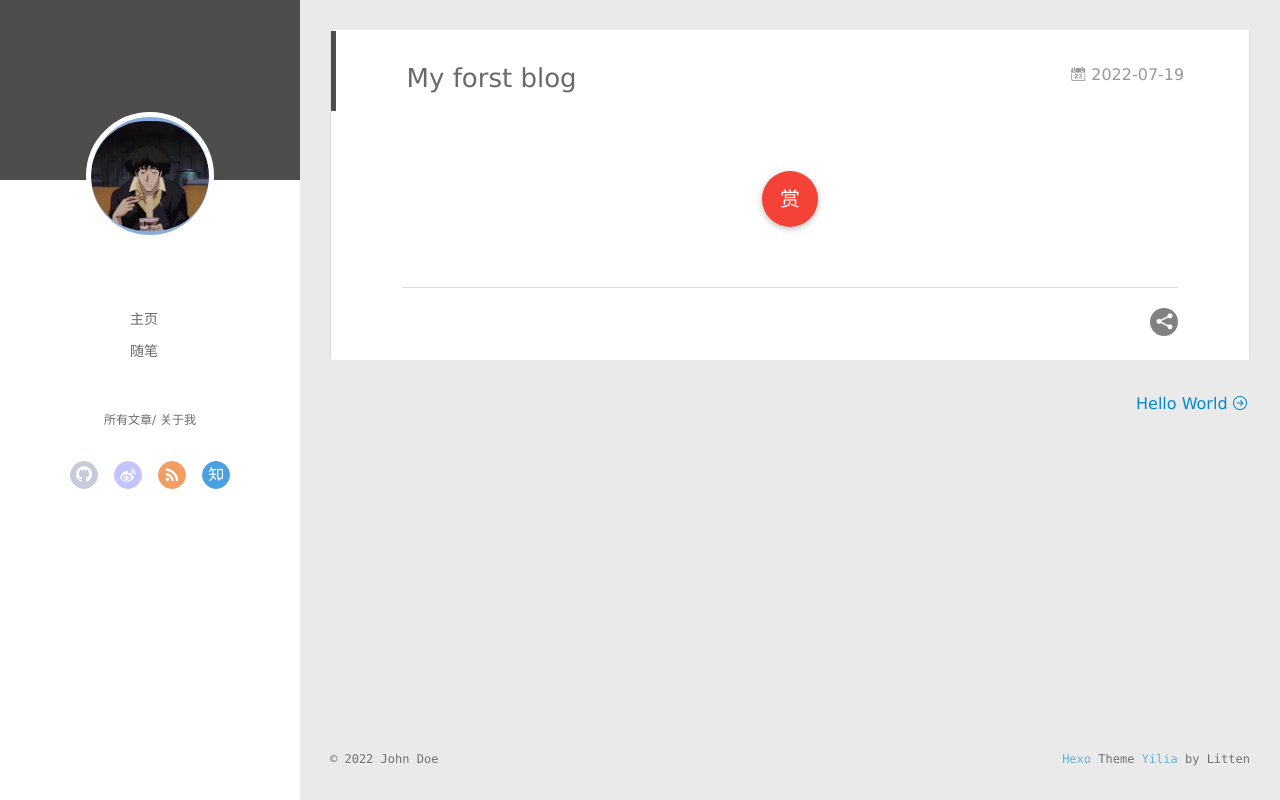
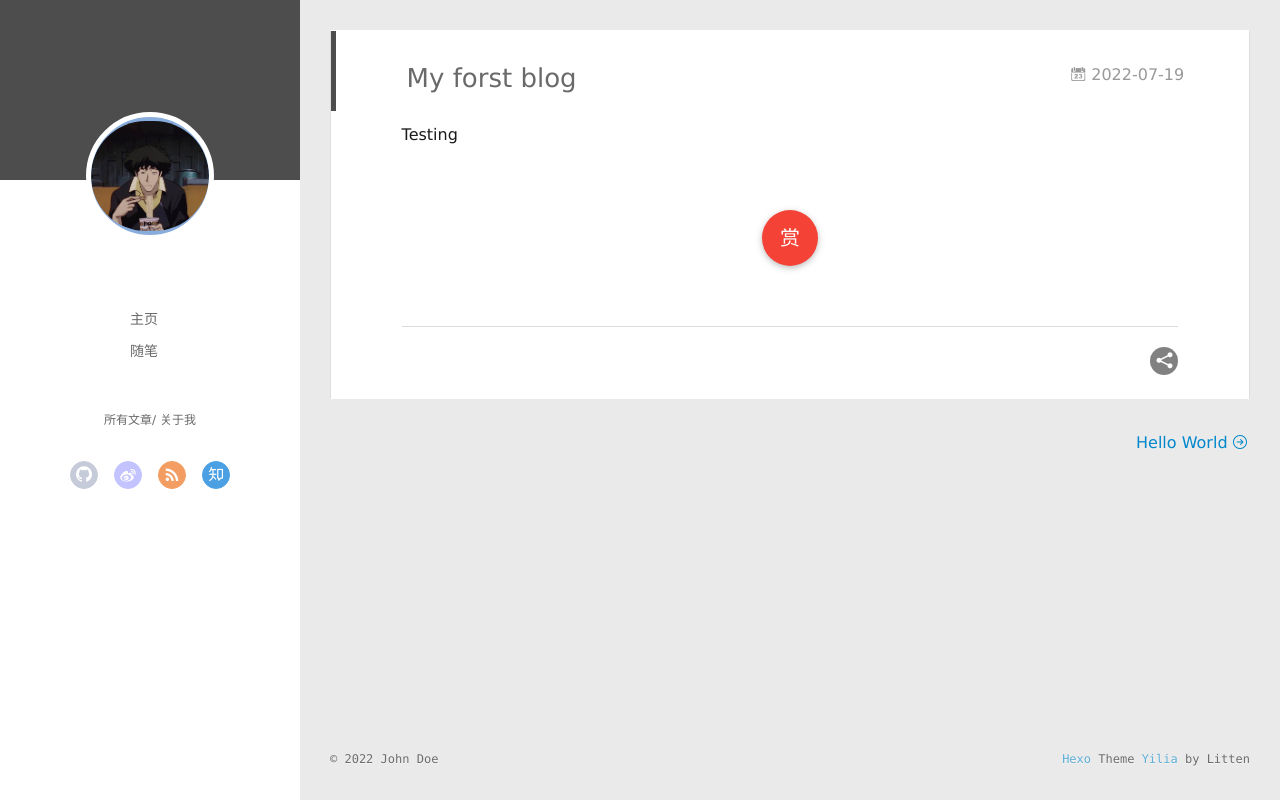
Before and after one commit to bwjin310/bwjin310.github.io, a plain HTML site: page 2022/07/19/My-forst-blog/index.html in a window 1280 px wide. Drawn offline with Linux system fonts and the light colour scheme.

Commit message:
Site updated: 2022-07-19 15:40:58

```diff
--- a/2022/07/19/My-forst-blog/index.html
+++ b/2022/07/19/My-forst-blog/index.html
@@ -8,13 +8,15 @@
   <link rel="dns-prefetch" href="http://example.com">
   <title>My forst blog | Hexo</title>
   <meta name="viewport" content="width=device-width, initial-scale=1, maximum-scale=1">
-  <meta property="og:type" content="article">
+  <meta name="description" content="Testing">
+<meta property="og:type" content="article">
 <meta property="og:title" content="My forst blog">
 <meta property="og:url" content="http://example.com/2022/07/19/My-forst-blog/index.html">
 <meta property="og:site_name" content="Hexo">
+<meta property="og:description" content="Testing">
 <meta property="og:locale" content="en_US">
 <meta property="article:published_time" content="2022-07-19T06:28:31.000Z">
-<meta property="article:modified_time" content="2022-07-19T06:28:31.320Z">
+<meta property="article:modified_time" content="2022-07-19T07:40:44.250Z">
 <meta property="article:author" content="John Doe">
 <meta name="twitter:card" content="summary">
 
@@ -170,6 +172,7 @@
 
     <div class="article-entry" itemprop="articleBody">
 
+        <p>Testing</p>
 
 
 
```
Also changed, not shown: index.html (+1 -0 lines).
